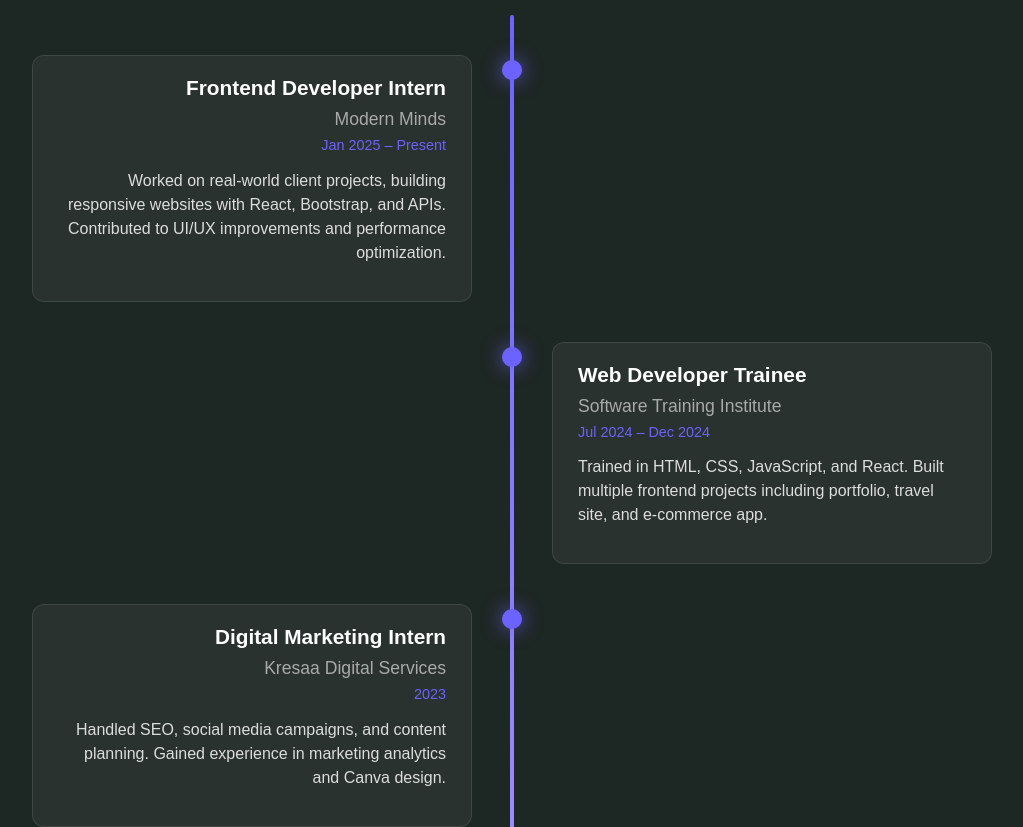
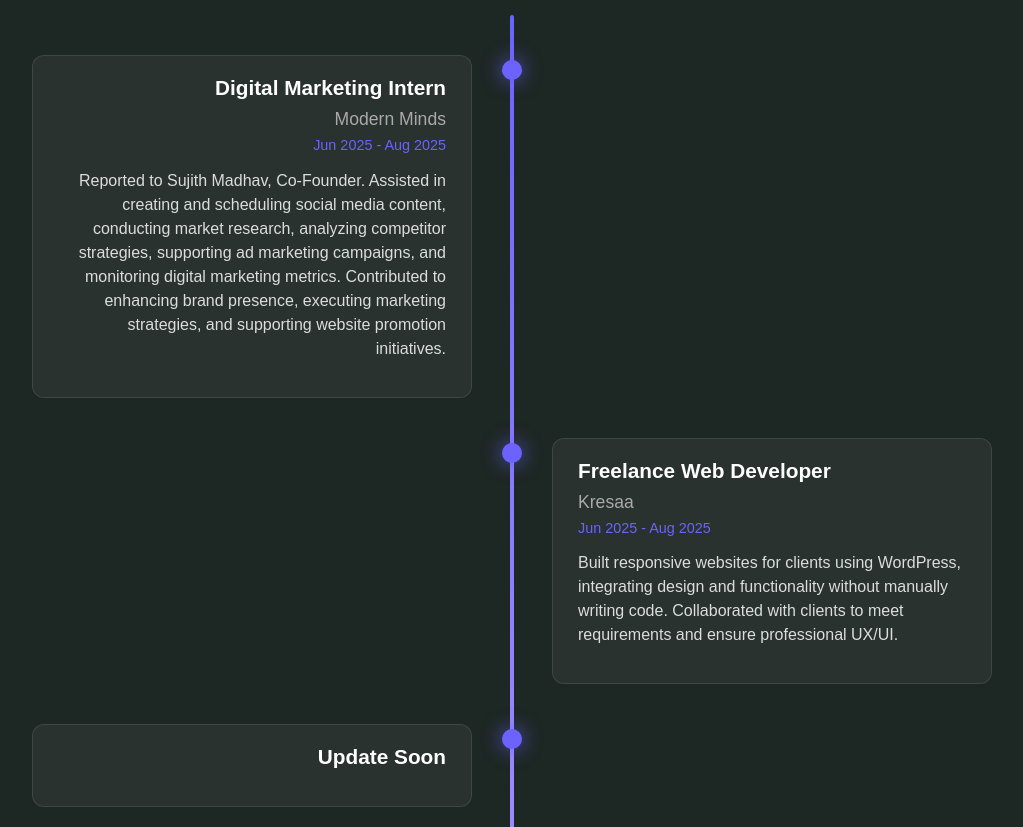
Before and after one commit to CodeWithDKP/dineshportfolio, a React (Vite) app: page / in a window 1280 px wide. Shown: the part 3040-3867 px from the top of the page, without its empty margins (128-1151 px from the left). Built offline with nearby package versions, Linux system fonts and the light colour scheme.

Commit message:
updated experince section

```diff
--- a/src/components/ExperienceSection.jsx
+++ b/src/components/ExperienceSection.jsx
@@ -4,27 +4,24 @@ import { Link } from "react-router-dom"; // ✅ import added
 const experiences = [
   {
     id: 1,
-    role: "Frontend Developer Intern",
+    role: "Digital Marketing Intern",
     company: "Modern Minds",
-    duration: "Jan 2025 – Present",
+    duration: "Jun 2025 - Aug 2025",
     description:
-      "Worked on real-world client projects, building responsive websites with React, Bootstrap, and APIs. Contributed to UI/UX improvements and performance optimization.",
+      "Reported to Sujith Madhav, Co-Founder. Assisted in creating and scheduling social media content, conducting market research, analyzing competitor strategies, supporting ad marketing campaigns, and monitoring digital marketing metrics. Contributed to enhancing brand presence, executing marketing strategies, and supporting website promotion initiatives."
   },
   {
     id: 2,
-    role: "Web Developer Trainee",
-    company: "Software Training Institute",
-    duration: "Jul 2024 – Dec 2024",
+    role: "Freelance Web Developer",
+    company: "Kresaa",
+    duration: "Jun 2025 - Aug 2025",
     description:
-      "Trained in HTML, CSS, JavaScript, and React. Built multiple frontend projects including portfolio, travel site, and e-commerce app.",
+      "Built responsive websites for clients using WordPress, integrating design and functionality without manually writing code. Collaborated with clients to meet requirements and ensure professional UX/UI."
+
   },
   {
     id: 3,
-    role: "Digital Marketing Intern",
-    company: "Kresaa Digital Services",
-    duration: "2023",
-    description:
-      "Handled SEO, social media campaigns, and content planning. Gained experience in marketing analytics and Canva design.",
+    role: "Update Soon",
   },
 ];
 
```
Also changed, not shown: 1 other file (tests, documents, lock files or other folders).
